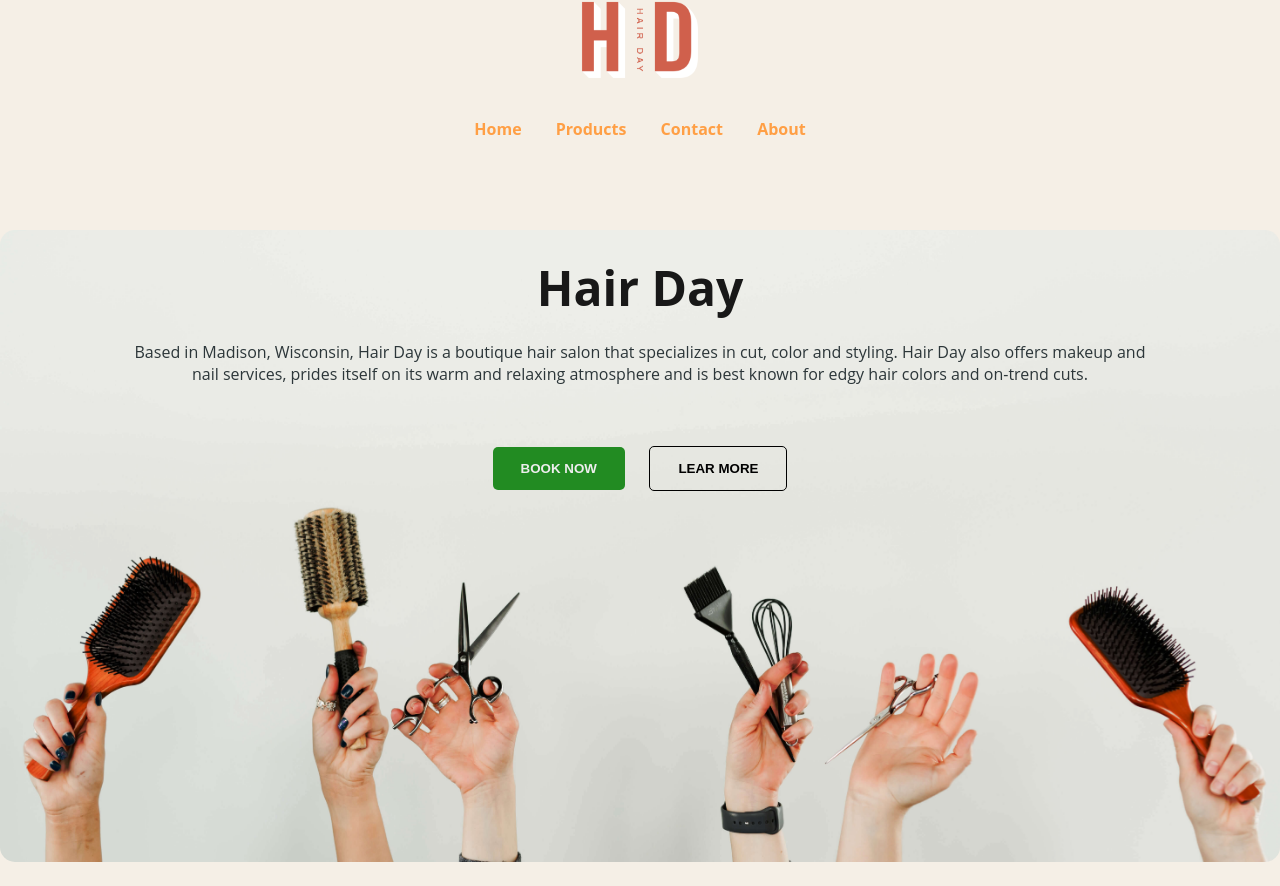
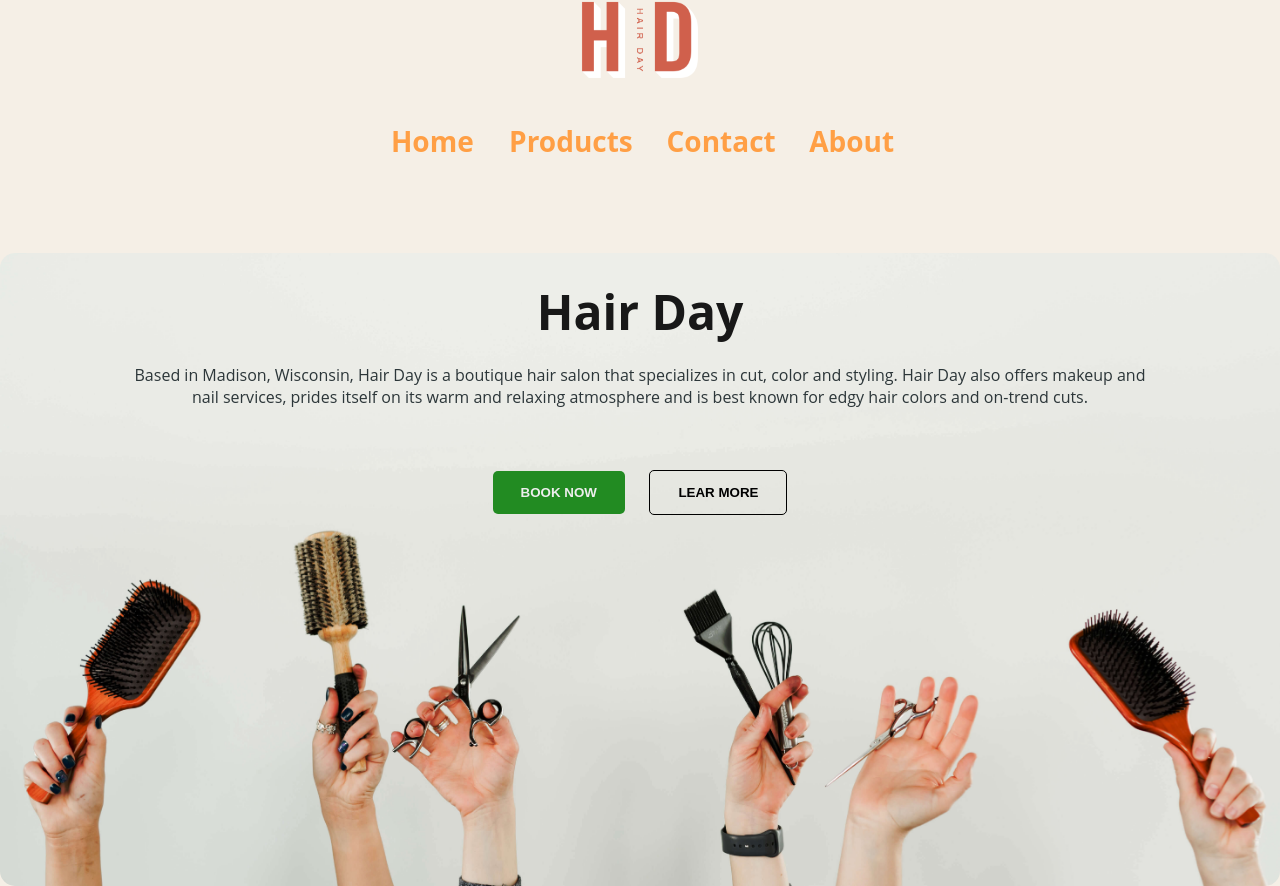
Before and after one commit to CJBSazon/appdev-ml4, a plain HTML site: page index.html in a window 1280 px wide. Shown: the top 886 px of the page. Drawn offline with Linux system fonts and the light colour scheme.

Commit message:
Update index.html v5

```diff
--- a/index.html
+++ b/index.html
@@ -25,10 +25,10 @@
 
     <nav>
         <ul>
-            <li><b><a href="index.html">Home</a></b></li>
-            <li><b><a href="products.html">Products</a></b></li>
-            <li><b><a href="contact.html">Contact</a></b></li>
-            <li><b><a href="about.html">About</a></b></li>
+            <li><h3><a href="index.html">Home</a></h3></li>
+            <li><h3><a href="products.html">Products</a></h3></li>
+            <li><h3><a href="contact.html">Contact</a></h3></li>
+            <li><h3><a href="about.html">About</a></h3></li>
         </ul>
     </nav>
 
```
